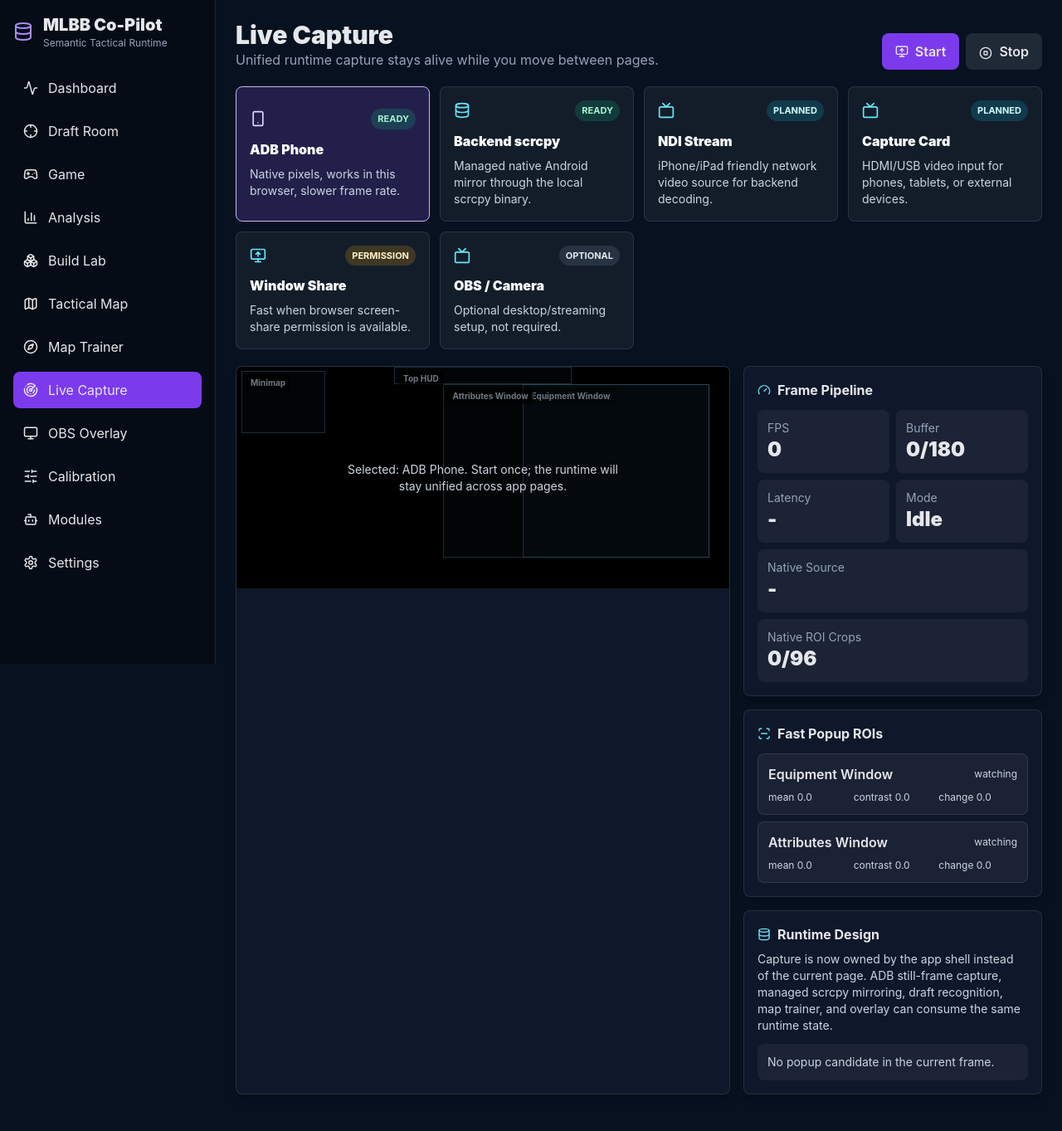
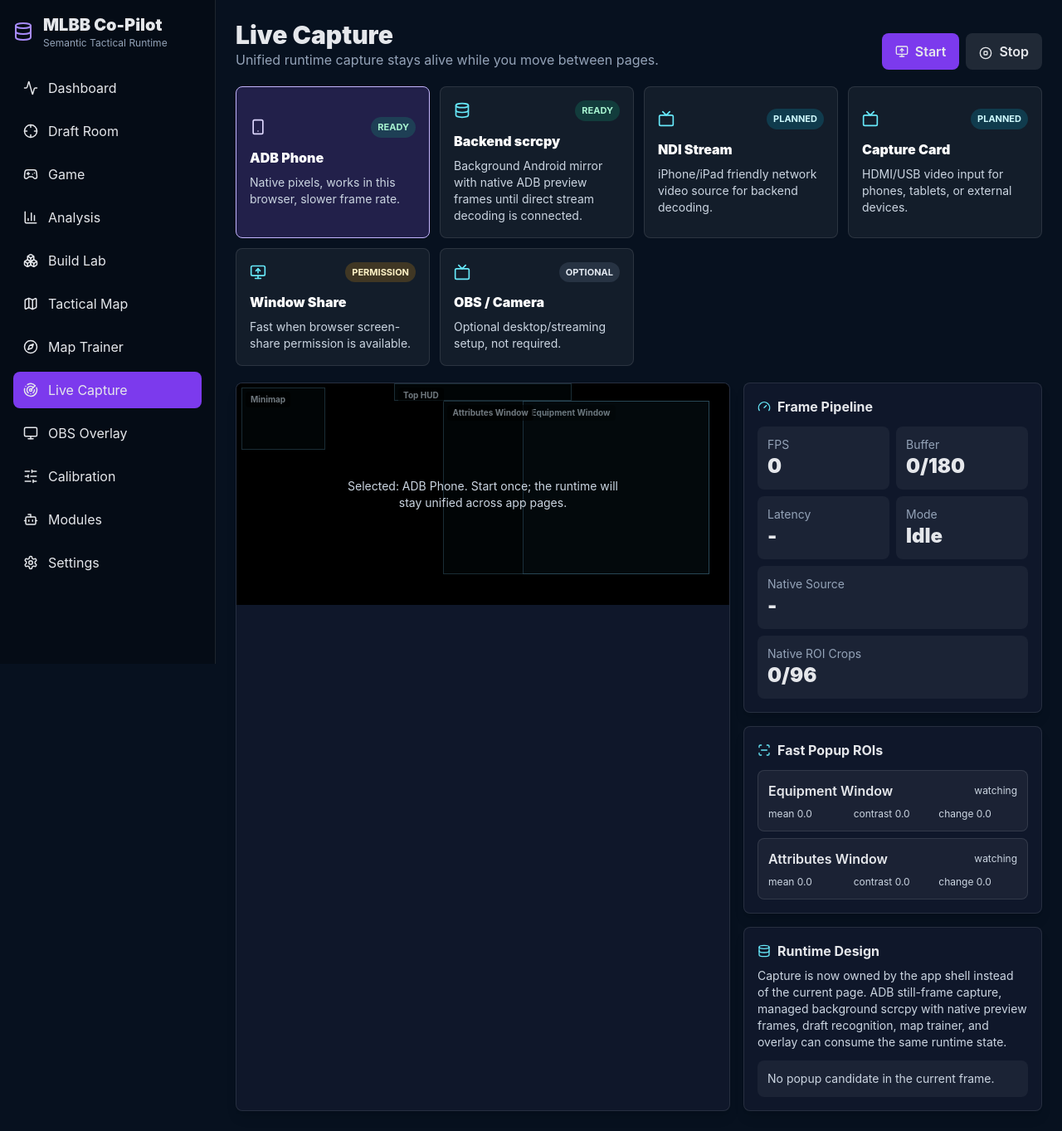
Before and after one commit to spectralAV/mlbb-co-pilot, a React (Vite) app in the folder frontend/: page /capture in a window 1280 px wide. Shown: the whole page at 83% size. Built offline with nearby package versions, Linux system fonts and the light colour scheme.

Commit message:
Show native preview for background scrcpy

```diff
--- a/frontend/src/pages/LiveCapture.tsx
+++ b/frontend/src/pages/LiveCapture.tsx
@@ -74,7 +74,7 @@ export function LiveCapture() {
     <div className="grid gap-4 xl:grid-cols-[minmax(320px,1fr)_360px]">
       <section className="card overflow-hidden">
         <div className="relative bg-black" style={{ aspectRatio: sourceAspect }}>
-          {sourceMode === "adb" && adbPreviewUrl ? <img src={adbPreviewUrl} alt="" className="h-full w-full object-contain" /> : <video ref={previewRef} muted playsInline className="h-full w-full object-contain" />}
+          {(sourceMode === "adb" || sourceMode === "scrcpy") && adbPreviewUrl ? <img src={adbPreviewUrl} alt="" className="h-full w-full object-contain" /> : <video ref={previewRef} muted playsInline className="h-full w-full object-contain" />}
           {regions.map((region) => {
             const [x, y, w, h] = region.rect;
             const active = metrics[region.key]?.active;
@@ -118,7 +118,7 @@ export function LiveCapture() {
 
         <div className="card p-4">
           <h3 className="flex items-center gap-2 font-bold"><Database className="h-4 w-4 text-cyan-300" />Runtime Design</h3>
-          <p className="mt-2 text-sm text-slate-300">Capture is now owned by the app shell instead of the current page. ADB still-frame capture, managed scrcpy mirroring, draft recognition, map trainer, and overlay can consume the same runtime state.</p>
+          <p className="mt-2 text-sm text-slate-300">Capture is now owned by the app shell instead of the current page. ADB still-frame capture, managed background scrcpy with native preview frames, draft recognition, map trainer, and overlay can consume the same runtime state.</p>
           <div className="mt-3 rounded-lg bg-white/5 p-3 text-sm text-slate-300">{activeWindows.length ? `${activeWindows.map((item) => item.label).join(", ")} active in current frame.` : "No popup candidate in the current frame."}</div>
         </div>
       </aside>
--- a/frontend/src/runtime/captureRuntime.ts
+++ b/frontend/src/runtime/captureRuntime.ts
@@ -26,7 +26,7 @@ export const captureSources: Array<{
   detail: string;
 }> = [
   { id: "adb", title: "ADB Phone", state: "ready", detail: "Native pixels, works in this browser, slower frame rate." },
-  { id: "scrcpy", title: "Backend scrcpy", state: "ready", detail: "Managed native Android mirror through the local scrcpy binary." },
+  { id: "scrcpy", title: "Backend scrcpy", state: "ready", detail: "Background Android mirror with native ADB preview frames until direct stream decoding is connected." },
   { id: "ndi", title: "NDI Stream", state: "planned", detail: "iPhone/iPad friendly network video source for backend decoding." },
   { id: "capture_card", title: "Capture Card", state: "planned", detail: "HDMI/USB video input for phones, tablets, or external devices." },
   { id: "window", title: "Window Share", state: "permission", detail: "Fast when browser screen-share permission is available." },
@@ -139,7 +139,10 @@ async function startScrcpyCapture() {
     const result = await startScrcpy({ maxFps: 60, videoBitRate: "16M", background: true });
     if (!result?.status?.ok) throw new Error(result?.status?.message ?? "scrcpy did not start.");
     resetBuffers();
+    runtime.adbActive = true;
     useCaptureRuntimeStore.setState({ sourceMode: "scrcpy", running: true, sourceSize: { width: 0, height: 0 } });
+    startAgeTimer();
+    void pollAdbFrame();
   } catch (caught) {
     useCaptureRuntimeStore.setState({ error: caught instanceof Error ? caught.message : "Could not start scrcpy." });
   }
```
